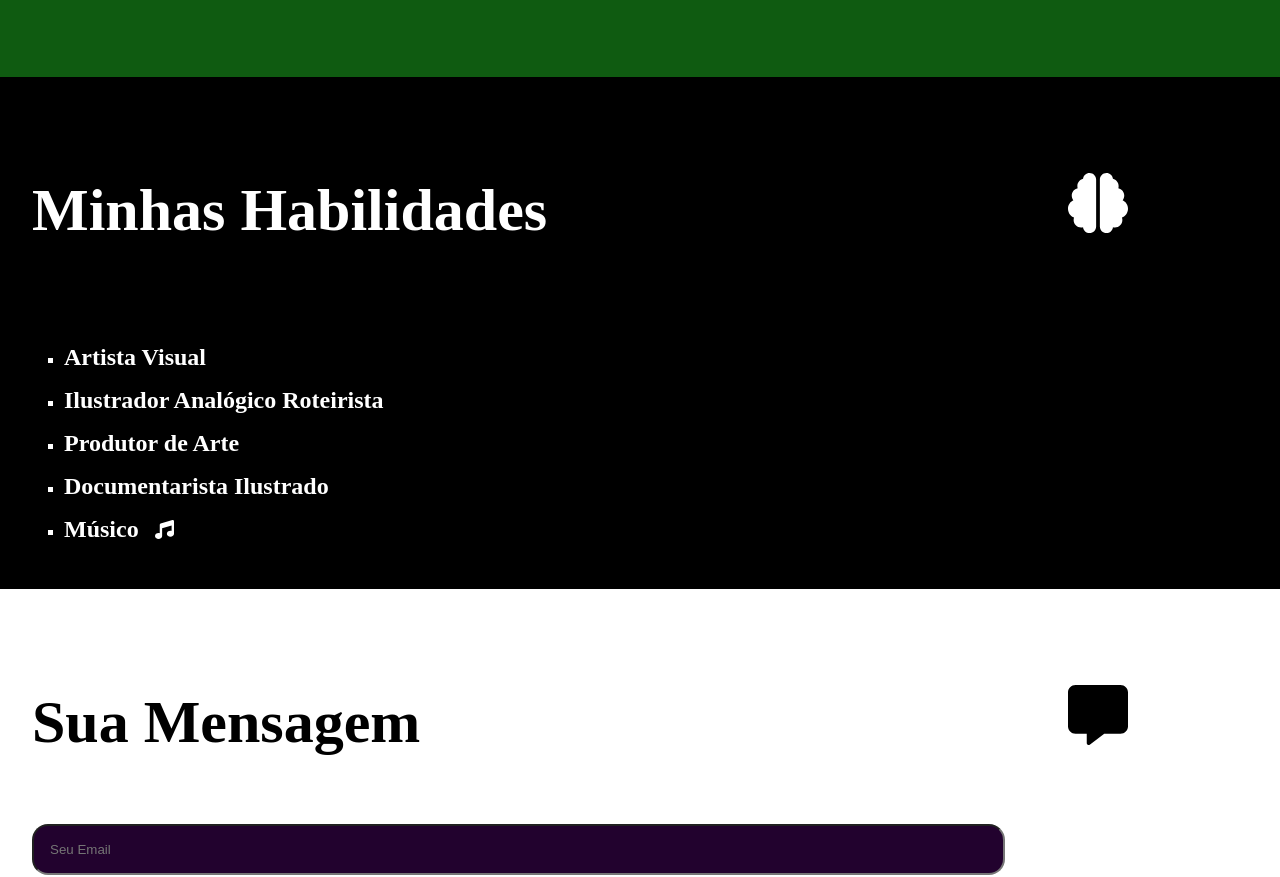
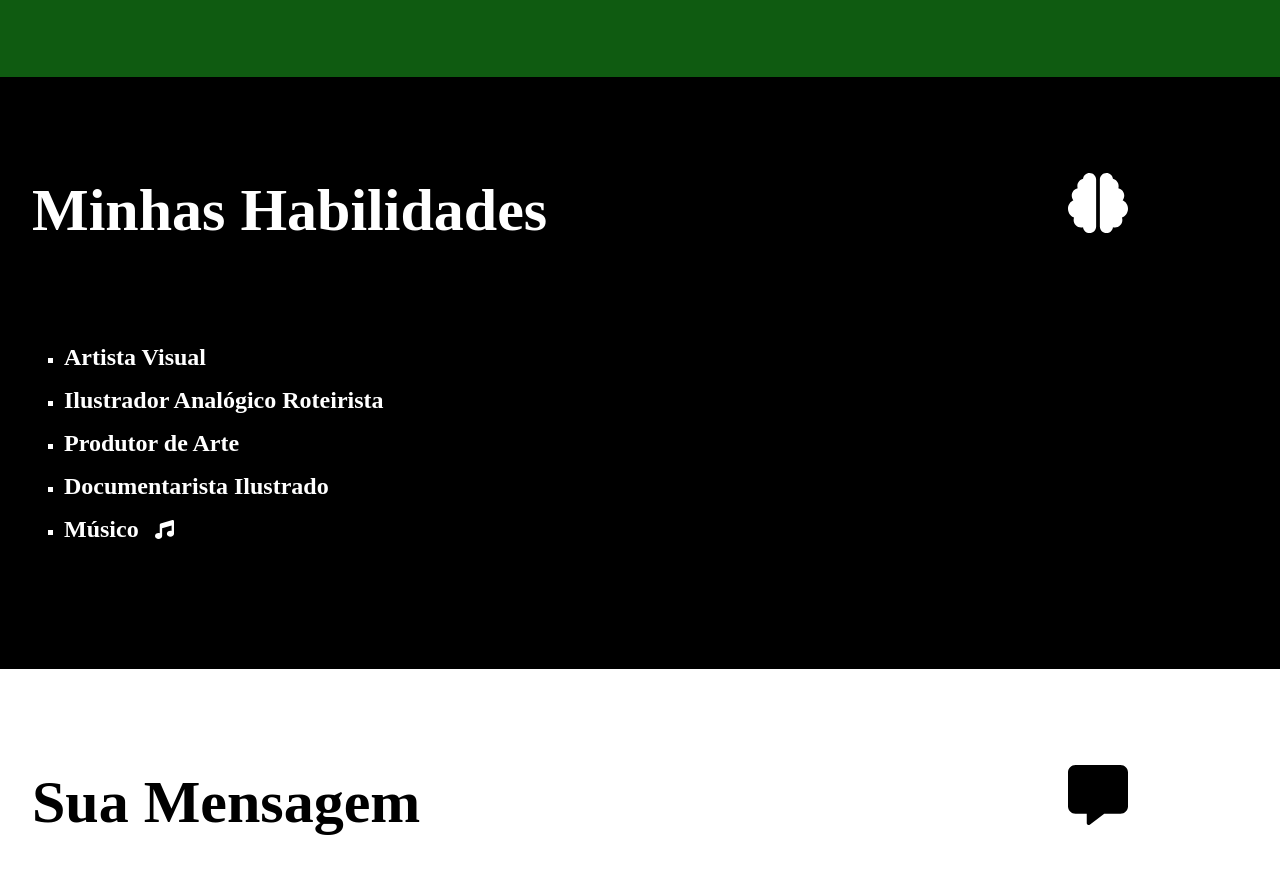
Before and after one commit to Graciano1997/fernandoPortfolio, a website: page index.html in a window 1280 px wide. Shown: the part 1402-2279 px from the top of the page. Drawn offline with Linux system fonts and the light colour scheme.

```diff
--- a/assets/css/style.css
+++ b/assets/css/style.css
@@ -216,7 +216,7 @@
 .skills{
   height: 400px;
   padding: 2rem;
-  padding-bottom: 5rem;
+  padding-bottom: 10rem;
   background-color: black;
   color: white;
 }
```
